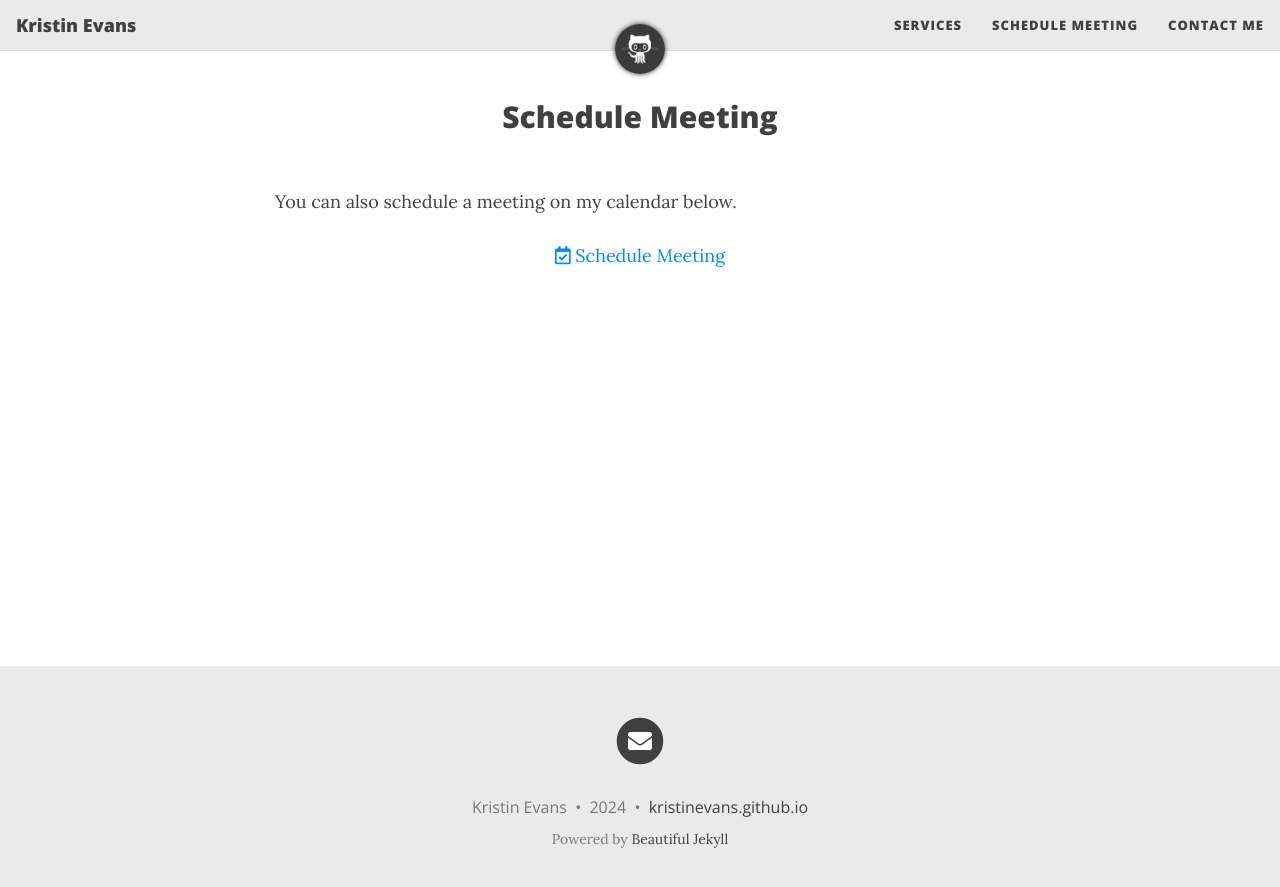
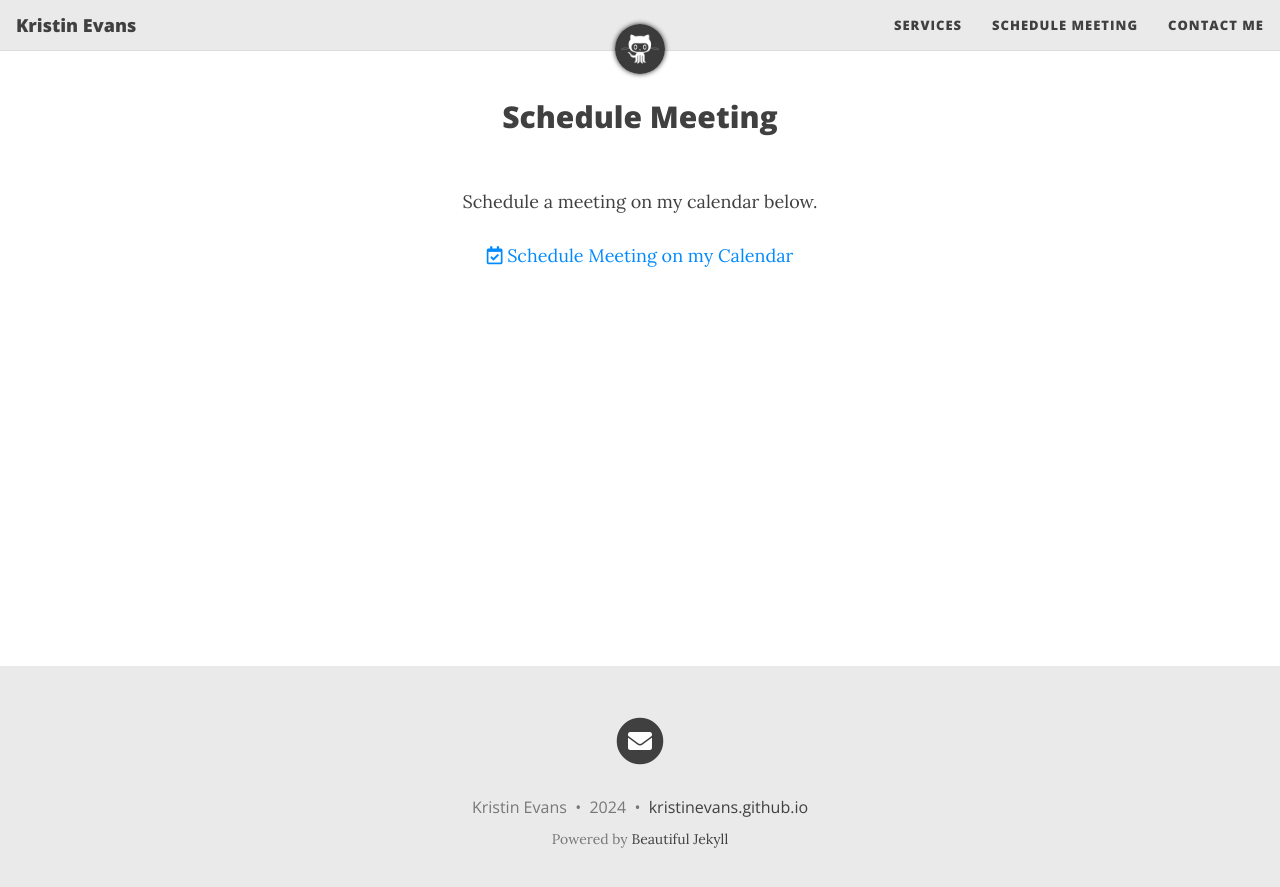
Before and after one commit to kristinevans/kristinevans.github.io, a Jekyll site: the page built from schedule.html, in a window 1280 px wide. Shown: the top 887 px of the page. Built offline with Jekyll 4.4.1, drawn with Linux system fonts in a browser that asks for light colours; nearby versions of some CDN libraries.

Commit message:
Fix positioning of text

```diff
--- a/_layouts/schedule.html
+++ b/_layouts/schedule.html
@@ -27,15 +27,17 @@ layout: base
 
       <div>
         <br />
-        You can also schedule a meeting on my calendar below.
-        <br /><br />
         <div style="text-align: center">
+          Schedule a meeting on my calendar below.
+          <br /><br />
+
           <a
             href="https://calendly.com/attalitech/meeting"
             class="schedule-btn actionbtn"
+            target="_blank"
           >
             <span class="far fa-calendar-check" aria-hidden="true"></span>
-            Schedule Meeting
+            Schedule Meeting on my Calendar
           </a>
         </div>
       </div>
```
